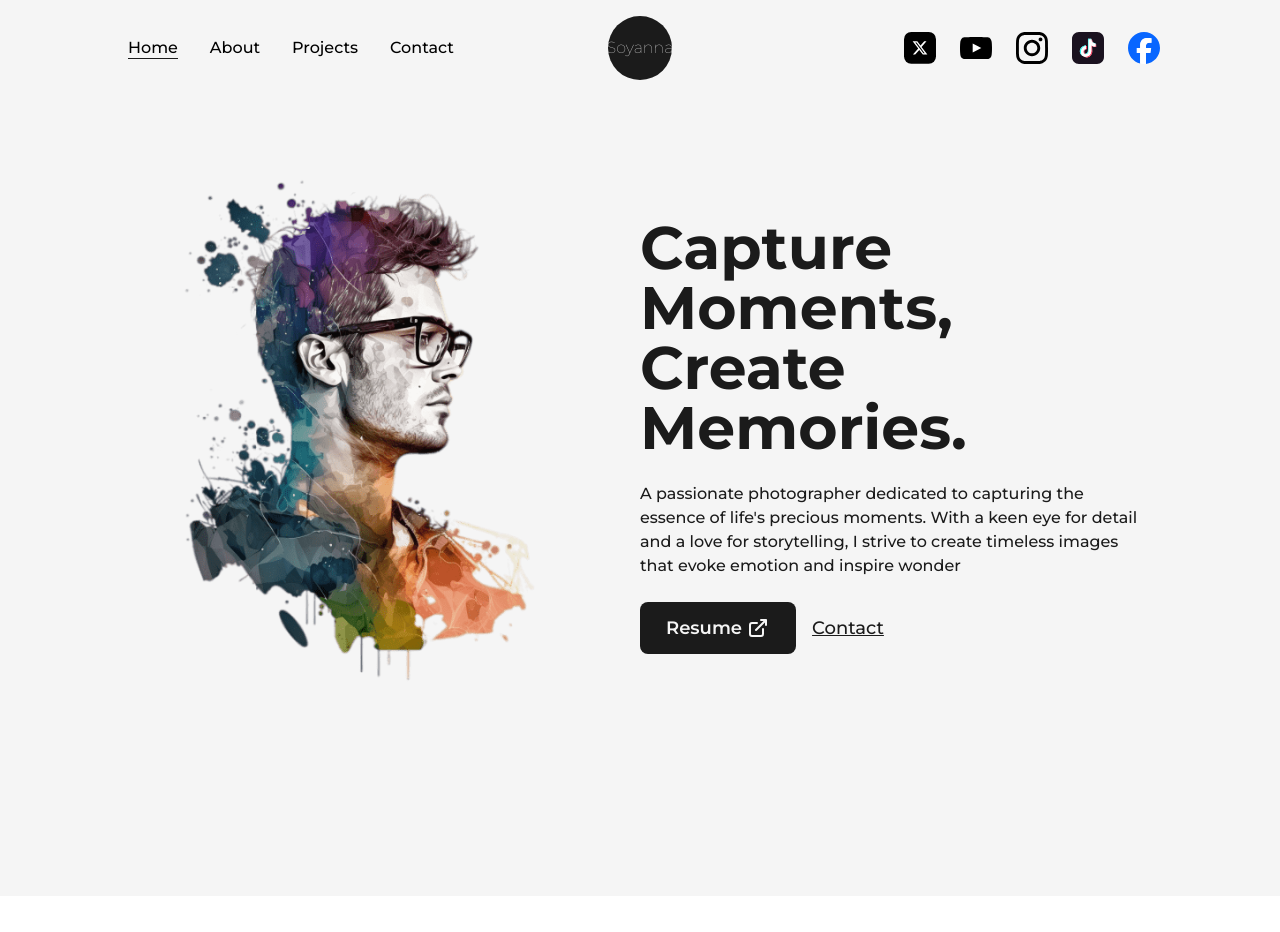
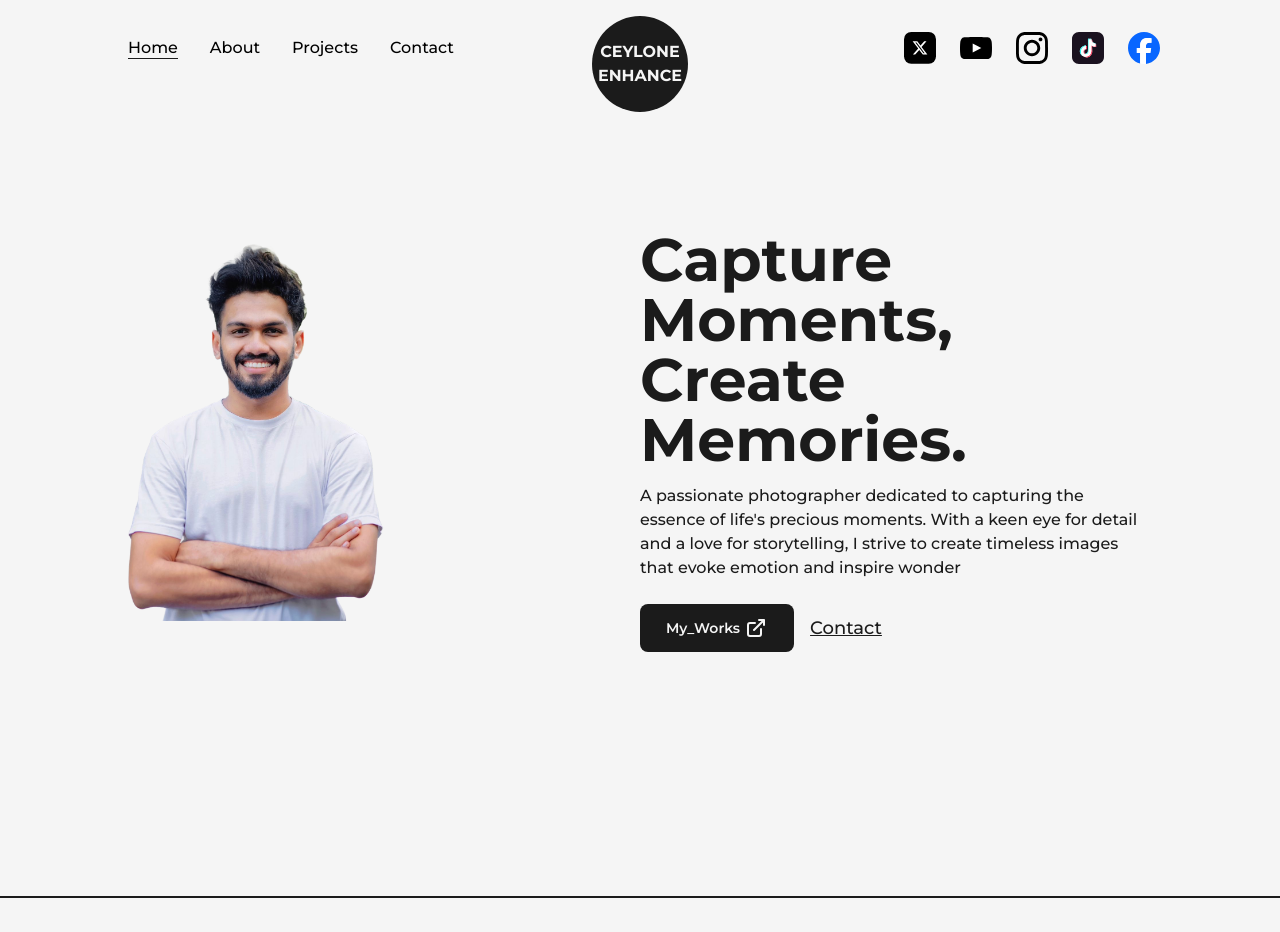
Before and after one commit to SahanMewantha/Maduka-portfolio, a Next.js app: page / in a window 1280 px wide. Shown: the top 932 px of the page. Before the commit the page ends 896 px from the top, so only its background shows below. Built offline with nearby package versions, Linux system fonts and the light colour scheme.

Commit message:
footer logo

```diff
--- a/src/components/AnimatedText.js
+++ b/src/components/AnimatedText.js
@@ -1,18 +1,53 @@
 import React from 'react'
+import { motion, stagger } from 'framer-motion';
 
+const quote={
+  initial:{
+    opacity:1,
+  },
+  animate:{
+    opacity:1,
+    transition:{
+      delay:0.5,
+      staggerChildren:0.08,
+    }
+  }
+}
+
+const singelWord={
+  initial:{
+    opacity:0,
+    y:10,
+  },
+  animate:{
+    opacity:1,
+    y:10,
+    transition:{
+      duration:1
+    }
+  }
+}
 
 const AnimatedText = ({text,className=""}) => {
   return (
-    <div className='flex items-center justify-center w-full py-2 mx-auto overflow-hidden text-center'>
-      <h1 className={`inline-block w-full text-dark font-bold capitalize text-8xl ${className}`}>
+    <div className='flex items-center justify-center w-full py-2 mx-auto overflow-hidden text-center '>
+      <motion.h1 className={`inline-block w-full text-dark font-bold capitalize text-8xl ${className}`}
+      variants={quote}
+      initial="initial"
+      animate="animate"
+      >
+
         {
           text.split(" ").map((word, index)=>
-          <span key={word+'-'+index} className='inline-block'>
+          <motion.span key={word+'-'+index} className='inline-block'
+          variants={singelWord}
+          >
+
             {word}&nbsp;
-          </span>
+          </motion.span>
         )
         }
-      </h1>
+      </motion.h1>
     </div>
   )
 }
--- /dev/null
+++ b/src/components/Footer.js
@@ -0,0 +1,21 @@
+import React from 'react'
+import Layout from './Layout';
+import Link from 'next/link';
+import { data } from 'autoprefixer';
+
+const Footer = () => {
+  return (
+    <footer className='w-full text-lg font-medium text-left border-t-2 border-solid border-dark '>
+        <Layout className='flex items-center justify-between py-8'>
+            <span>{new Date().getFullYear()}&copy;All Rights Reserved.</span>
+            <div className="flex items-center">
+            Capture With<span className="px-1 text-2xl">📸</span>
+            <Link href="/">Ceylone Enhance</Link>
+            </div>
+
+            <Link href="/">Say Hello</Link>
+        </Layout>
+    </footer>
+  )
+}
+export default Footer;
--- a/src/components/Logo.js
+++ b/src/components/Logo.js
@@ -7,12 +7,13 @@ const MotionLink = motion(Link);
 const Logo = () => {
   return (
     <div className='flex items-center justify-center mt-2'>
-        <MotionLink href="/" className='flex items-center justify-center w-16 h-16 font-thin rounded-full bg-dark text-light text-2x1'
+        <MotionLink href="/" className='flex items-center justify-center w-24 h-24 mx-1 font-bold text-center rounded-full font-mont bg-dark text-light'
         whileHover={{
             backgroundColor:["#121212", "rgba(131,58,180,1)","rgba(253,29,29,1)","rgba(252,176,69,1)","rgba(131,58,180,1)", "#121212"],
             transition:{duration:1,repeat:Infinity}
         }}>
-        Soyanna
+        CEYLONE
+        ENHANCE
         </MotionLink>
     </div>
   )
--- a/src/pages/_app.js
+++ b/src/pages/_app.js
@@ -1,3 +1,4 @@
+import Footer from '@/components/Footer'
 import Navbar from '@/components/Navbar'
 import '@/styles/globals.css'
 import { Montserrat } from 'next/font/google'
@@ -18,6 +19,7 @@ export default function App({ Component, pageProps }) {
       <main className={`${montserrat.variable} font-mont bg-light w-full min-h-screen`}>
       <Navbar/>
       <Component {...pageProps} />
+      <Footer/>
     </main>
     </>
 
--- a/src/pages/index.js
+++ b/src/pages/index.js
@@ -1,34 +1,37 @@
 import Layout from '@/components/Layout'
 import Head from 'next/head'
 import Image from 'next/image'
-import profilePic from "../../public/images/profile/developer-pic-1.png"
+import profilePic from "../../public/images/profile/image.png"
 import AnimatedText from '@/components/AnimatedText'
 import Link from 'next/link'
 import { LinkArrow } from '@/components/Icons'
+import { motion } from 'framer-motion';
 
 export default function Home() {
   return (
     <>
       <Head>
-        <title>Create Next App</title>
+        <title>CEYLONE ENHANCE</title>
         <meta name="description" content="Generated by create next app" />
       </Head>
       <main className='flex items-center w-full min-h-screen text-dark'>
         <Layout className='pt-0'>
           <div className='flex items-center justify-between w-full'>
             <div className='w-1/2'>
-              <Image src={profilePic} alt='CodeBucks' className='w-full h-auto'/>
+              <Image src={profilePic} alt='CodeBucks' className='w-1/2 h-1/2'/>
             </div>
             <div className='flex flex-col items-center self-center w-1/2'>
               <AnimatedText text="Capture moments, create memories." className='!text-6xl !text-left'/>
               <p className='my-4 text-base font-medium'>A passionate photographer dedicated to capturing the essence of life's precious moments.
                 With a keen eye for detail and a love for storytelling, I strive to create timeless images that evoke emotion and inspire wonder
               </p>
+
+
               <div className='flex items-center self-start mt-2'>
                 <Link href='#' target={'_blank'}
-                className='flex items-center bg-dark text-light p-2.5 px-6 rounded-lg text-lg font-semibold hover:bg-light hover:text-dark
+                className='flex items-center bg-dark text-light p-2.5 px-6 rounded-lg text-sm font-semibold hover:bg-light hover:text-dark
                 border-2 border-solid border-transparent hover:border-dark'
-                download={true}>Resume <LinkArrow className={"w-6 ml-1"}/></Link>
+                >My_Works <LinkArrow className={"w-6 ml-1"}/></Link>
                 <Link href='#' target={'_blank'}
                 className='ml-4 text-lg font-medium underline capitalize text-dark'>Contact</Link>
               </div>
```
Also changed, not shown: public/images/profile/image.png (added).
